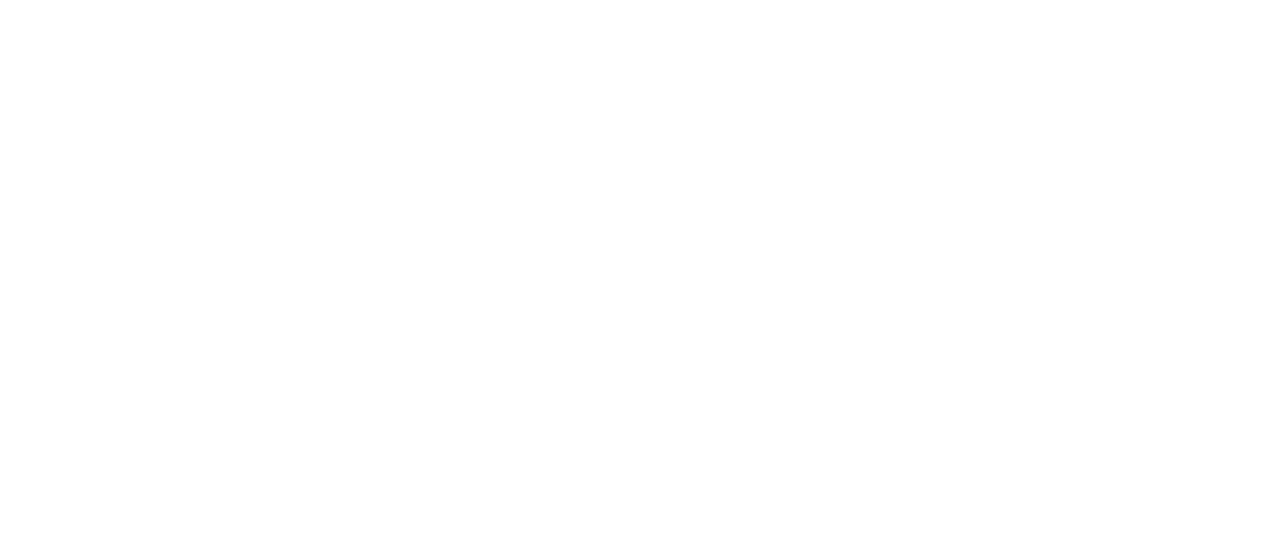
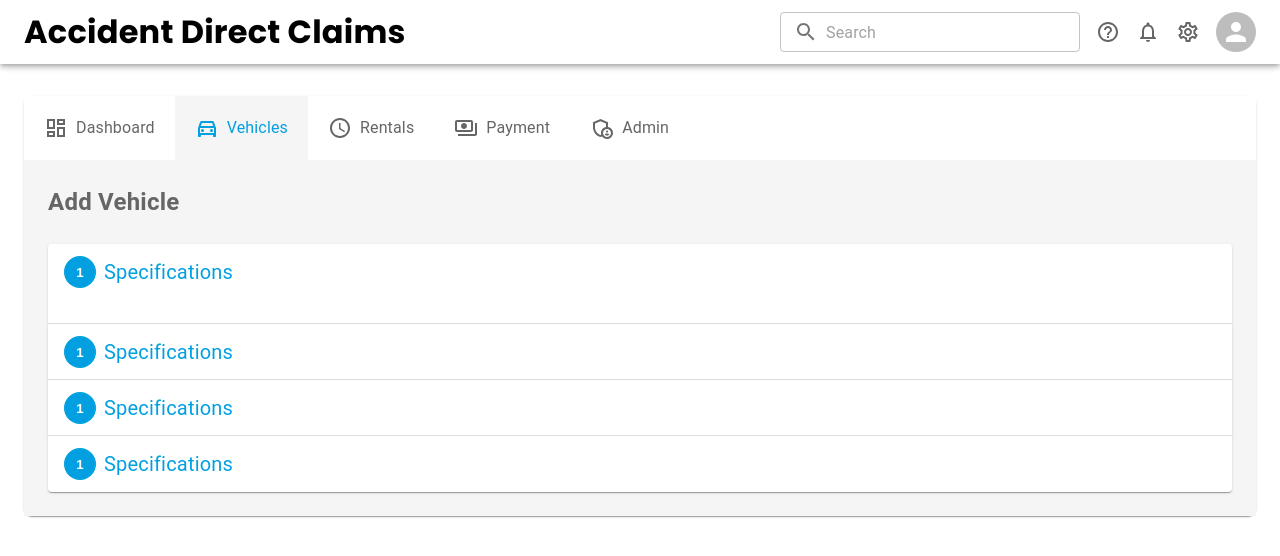
Before and after one commit to Usman241002/ADC, a React (Vite) app in the folder client/: page /vehicles/add in a window 1280 px wide. Before the commit this address had no page. Shown: the top 556 px of the page. Built offline with nearby package versions, Linux system fonts and the light colour scheme.

Commit message:
Added Add vehicle page as well as accordions

```diff
--- a/client/src/App.tsx
+++ b/client/src/App.tsx
@@ -2,6 +2,7 @@
 import { BrowserRouter, Route, Routes } from "react-router-dom";
 import Layout from "./components/Layout";
 import Admin from "./pages/Admin";
+import AddVehicle from "./pages/AddVehicle";
 import Dashboard from "./pages/Dashboard";
 import Payments from "./pages/Payment";
 import Rentals from "./pages/Rentals";
@@ -46,9 +47,10 @@
         <Routes>
           <Route element={<Layout />}>
             <Route path="/" element={<Dashboard />} />
+            <Route path="/vehicles" element={<Vehicles />} />
+            <Route path="/vehicles/add" element={<AddVehicle />} />
+            <Route path="/rentals" element={<Rentals />} />
             <Route path="/payment" element={<Payments />} />
-            <Route path="/rentals" element={<Rentals />} />
-            <Route path="/vehicles" element={<Vehicles />} />
             <Route path="/admin" element={<Admin />} />
           </Route>
         </Routes>
--- /dev/null
+++ b/client/src/components/AccordionTitle.tsx
@@ -0,0 +1,38 @@
+import { Box, Typography } from "@mui/material";
+
+export default function AccordionTitle({
+  icon,
+  title,
+}: {
+  title: string;
+  icon?: string;
+}) {
+  return (
+    <Box
+      sx={{
+        display: "flex",
+        alignItems: "center",
+        gap: 1,
+      }}
+    >
+      <Box
+        sx={{
+          backgroundColor: "primary.main",
+          color: "#FFFFFF",
+          borderRadius: "50%",
+          width: "2rem", // make width and height equal
+          height: "2rem",
+          display: "flex",
+          alignItems: "center",
+          justifyContent: "center",
+          fontWeight: "bold",
+        }}
+      >
+        {icon}
+      </Box>
+      <Typography sx={{ color: "primary.main", fontSize: "1.25rem" }}>
+        {title}
+      </Typography>
+    </Box>
+  );
+}
--- /dev/null
+++ b/client/src/pages/AddVehicle.tsx
@@ -0,0 +1,68 @@
+import {
+  Accordion,
+  AccordionDetails,
+  AccordionSummary,
+  Box,
+  Stack,
+  Typography,
+} from "@mui/material";
+import AccordionTitle from "../components/AccordionTitle";
+import { useState } from "react";
+
+export default function AddVehicle() {
+  const [expanded, setExpanded] = useState<string | false>("panel1");
+
+  const handlePanelChange =
+    (panel: string) => (event: React.SyntheticEvent, newExpanded: boolean) => {
+      setExpanded(newExpanded ? panel : false);
+    };
+
+  return (
+    <Stack spacing={3}>
+      <Typography id="title">Add Vehicle</Typography>
+
+      <Box>
+        <Accordion
+          expanded={expanded === "panel1"}
+          onChange={handlePanelChange("panel1")}
+          disableGutters
+        >
+          <AccordionSummary>
+            <AccordionTitle icon="1" title="Specifications" />
+          </AccordionSummary>
+          <AccordionDetails></AccordionDetails>
+        </Accordion>
+        <Accordion
+          expanded={expanded === "panel2"}
+          onChange={handlePanelChange("panel2")}
+          disableGutters
+        >
+          <AccordionSummary>
+            <AccordionTitle icon="1" title="Specifications" />
+          </AccordionSummary>
+          <AccordionDetails></AccordionDetails>
+        </Accordion>
+        <Accordion
+          expanded={expanded === "panel3"}
+          onChange={handlePanelChange("panel3")}
+          disableGutters
+        >
+          <AccordionSummary>
+            <AccordionTitle icon="1" title="Specifications" />
+          </AccordionSummary>
+          <AccordionDetails></AccordionDetails>
+        </Accordion>
+        <Accordion
+          expanded={expanded === "panel4"}
+          onChange={handlePanelChange("panel4")}
+          disableGutters
+        >
+          <AccordionSummary>
+            <AccordionTitle icon="1" title="Specifications" />
+          </AccordionSummary>
+          <AccordionDetails></AccordionDetails>
+        </Accordion>
+      </Box>
+    </Stack>
+  );
+}
--- a/client/src/pages/Vehicles.tsx
+++ b/client/src/pages/Vehicles.tsx
@@ -1,4 +1,8 @@
-import { SearchOutlined } from "@mui/icons-material";
+import {
+  FileUploadOutlined,
+  SearchOutlined,
+  TuneOutlined,
+} from "@mui/icons-material";
 import {
   Box,
   Button,
@@ -14,7 +18,7 @@
   Toolbar,
   Typography,
 } from "@mui/material";
-import { TuneOutlined, FileUploadOutlined } from "@mui/icons-material";
+import { Link } from "react-router-dom";
 
 export default function Vehicles() {
   {
@@ -193,6 +197,8 @@
             <Button
               variant="contained"
               size="medium"
+              component={Link}
+              to="/vehicles/add"
               sx={{
                 display: "flex",
                 fontSize: "1rem",
```
